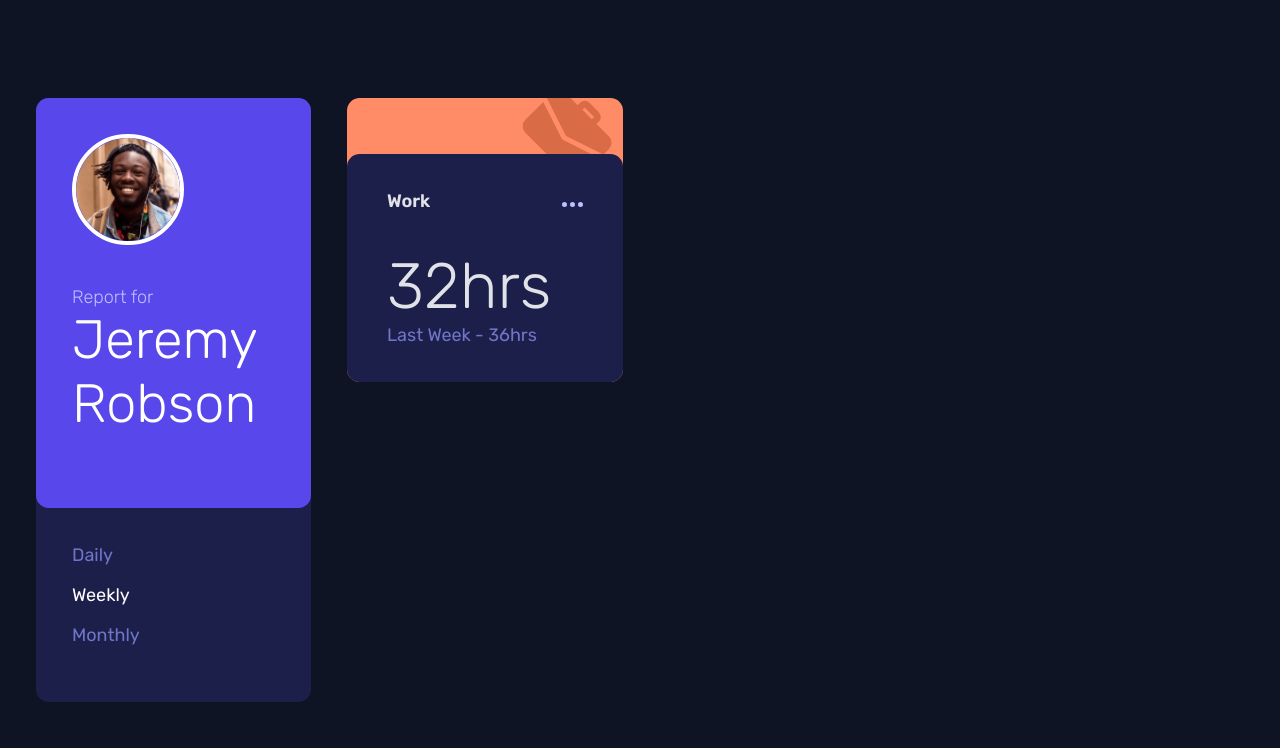
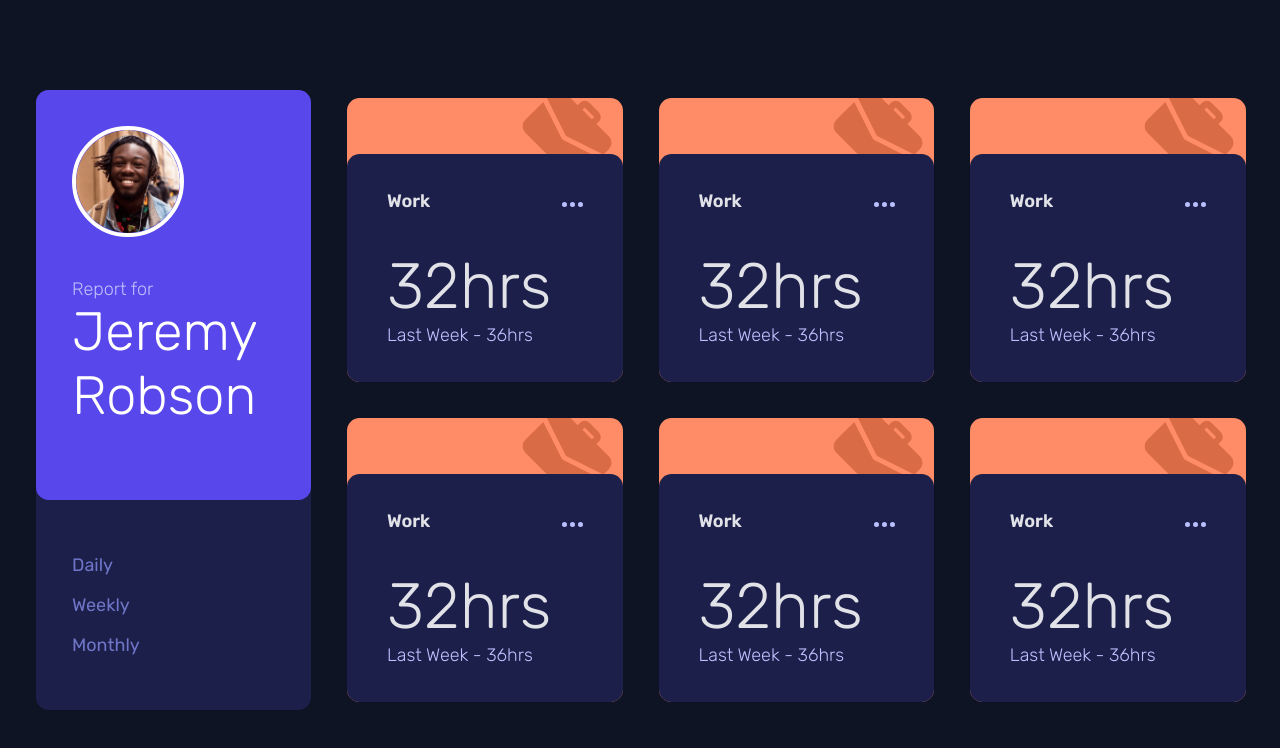
Before and after one commit to mahiv87/chrono-dash, a React (Vite) app: page / in a window 1280 px wide. Shown: the top 748 px of the page. Built offline with nearby package versions, Linux system fonts and the light colour scheme.

Commit message:
added hover state to cards

```diff
--- a/src/App.jsx
+++ b/src/App.jsx
@@ -9,6 +9,11 @@ function App() {
 				<UserComponent />
 				<div className="cardsContainer">
 					<CardComponent />
+					<CardComponent />
+					<CardComponent />
+					<CardComponent />
+					<CardComponent />
+					<CardComponent />
 				</div>
 			</div>
 		</>
--- a/src/components/CardComponent/CardComponent.module.css
+++ b/src/components/CardComponent/CardComponent.module.css
@@ -25,6 +25,11 @@
 	background-color: hsl(235, 46%, 20%);
 	border-radius: 0.7rem;
 	padding: 1rem;
+	cursor: pointer;
+}
+
+.activityInfo:hover {
+	background-color: hsl(235, 40%, 40%);
 }
 
 .header {
@@ -51,6 +56,6 @@
 
 .previous {
 	margin: 0;
-	color: hsl(235, 45%, 61%);
-	font-weight: 400;
+	color: hsl(236, 100%, 87%);
+	font-weight: 300;
 }
--- a/src/components/UserComponent/UserComponent.jsx
+++ b/src/components/UserComponent/UserComponent.jsx
@@ -14,18 +14,16 @@ function UserComponent() {
 					<p className={styles.name}>Jeremy Robson</p>
 				</div>
 			</div>
-			<div className={styles.periodic}>
-				<p>Daily</p>
-				<p
-					className={isActive ? styles.active : ''}
-					onClick={() => setIsActive(!isActive)}
-				>
-					Weekly
-				</p>
-				<p>Monthly</p>
-			</div>
+			<ul className={styles.periodic}>
+				<li>Daily</li>
+				<li>Weekly</li>
+				<li>Monthly</li>
+			</ul>
 		</div>
 	);
 }
 
 export default UserComponent;
+
+// className={isActive ? styles.active : ''}
+// 					onClick={() => setIsActive(!isActive)}
--- a/src/components/UserComponent/UserComponent.module.css
+++ b/src/components/UserComponent/UserComponent.module.css
@@ -35,7 +35,8 @@
 	padding: 1rem;
 }
 
-.periodic p {
+.periodic li {
+	list-style: none;
 	width: 3.125rem;
 	color: hsl(235, 45%, 61%);
 	font-weight: 400;
@@ -44,10 +45,10 @@
 	transition: all 150ms ease-in-out;
 }
 
-.periodic p:hover {
+.periodic li:hover {
 	color: white;
 }
 
-.periodic .active {
+.periodic li:focus {
 	color: white;
 }
```
